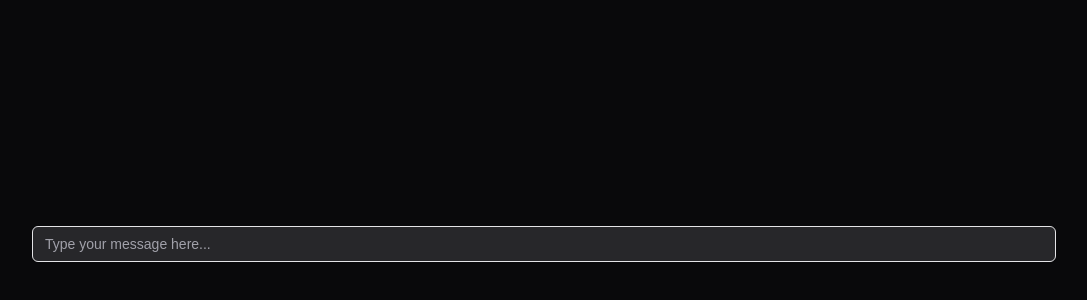
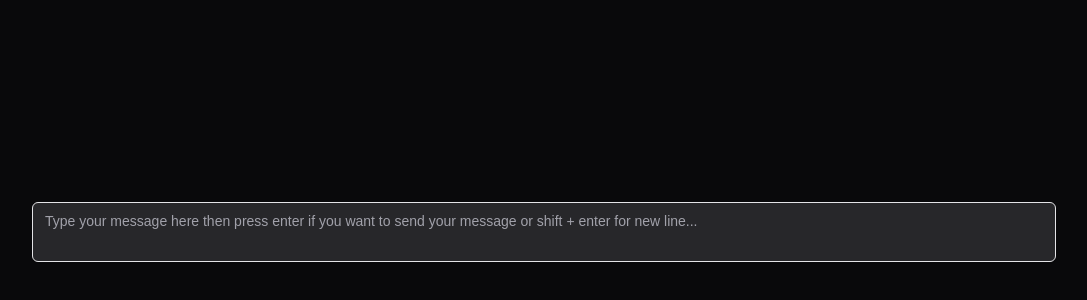
Before and after one commit to paulcedrick/openai-api-playground, a Next.js app: page / in a window 1280 px wide. Shown: the part 490-790 px from the top of the page, without its empty margins (96-1183 px from the left). Built offline with nearby package versions, Linux system fonts and the light colour scheme.

Commit message:
converted the input text to text area and make the height of the text area adjust if you add new line

```diff
--- a/app/page.tsx
+++ b/app/page.tsx
@@ -1,14 +1,15 @@
 "use client";
 
 import Container from "@/components/ui/container";
-import { Input } from "@/components/ui/input";
 import MessageBubble from "@/components/ui/message-bubble";
+import { Textarea } from "@/components/ui/textarea";
 import { useChat } from "ai/react";
 import { useEffect, useRef } from "react";
 
 export default function Home() {
   const { messages, input, handleInputChange, handleSubmit } = useChat();
   const ref = useRef<HTMLDivElement>(null);
+  const textAreaRef = useRef<HTMLTextAreaElement>(null);
 
   useEffect(() => {
     ref.current?.scrollIntoView({ behavior: "smooth" });
@@ -32,11 +33,25 @@
       <div className="fixed bottom-0 w-full left-0 py-12">
         <Container>
           <form onSubmit={handleSubmit}>
-            <Input
-              onChange={handleInputChange}
+            <Textarea
+              ref={textAreaRef}
+              onChange={(ev) => {
+                handleInputChange(ev);
+
+                if (textAreaRef.current) {
+                  textAreaRef.current.style.height = "auto";
+                  textAreaRef.current.style.height = `${textAreaRef.current.scrollHeight}px`;
+                }
+              }}
               value={input}
-              placeholder="Type your message here..."
-              className="bg-zinc-800 border-zinc-200"
+              onKeyDown={(ev) => {
+                if (!ev.shiftKey && ev.code === "Enter") {
+                  handleSubmit();
+                }
+              }}
+              placeholder="Type your message here then press enter if you want to send your message or shift + enter for new line..."
+              className="bg-zinc-800 border-zinc-200 resize-none max-h-60"
+              rows={1}
             />
           </form>
         </Container>
--- /dev/null
+++ b/components/ui/textarea.tsx
@@ -0,0 +1,24 @@
+import * as React from "react"
+
+import { cn } from "@/lib/utils"
+
+export interface TextareaProps
+  extends React.TextareaHTMLAttributes<HTMLTextAreaElement> {}
+
+const Textarea = React.forwardRef<HTMLTextAreaElement, TextareaProps>(
+  ({ className, ...props }, ref) => {
+    return (
+      <textarea
+        className={cn(
+          "flex min-h-[60px] w-full rounded-md border border-input bg-transparent px-3 py-2 text-sm shadow-sm placeholder:text-muted-foreground focus-visible:outline-none focus-visible:ring-1 focus-visible:ring-ring disabled:cursor-not-allowed disabled:opacity-50",
+          className
+        )}
+        ref={ref}
+        {...props}
+      />
+    )
+  }
+)
+Textarea.displayName = "Textarea"
+
+export { Textarea }
```
